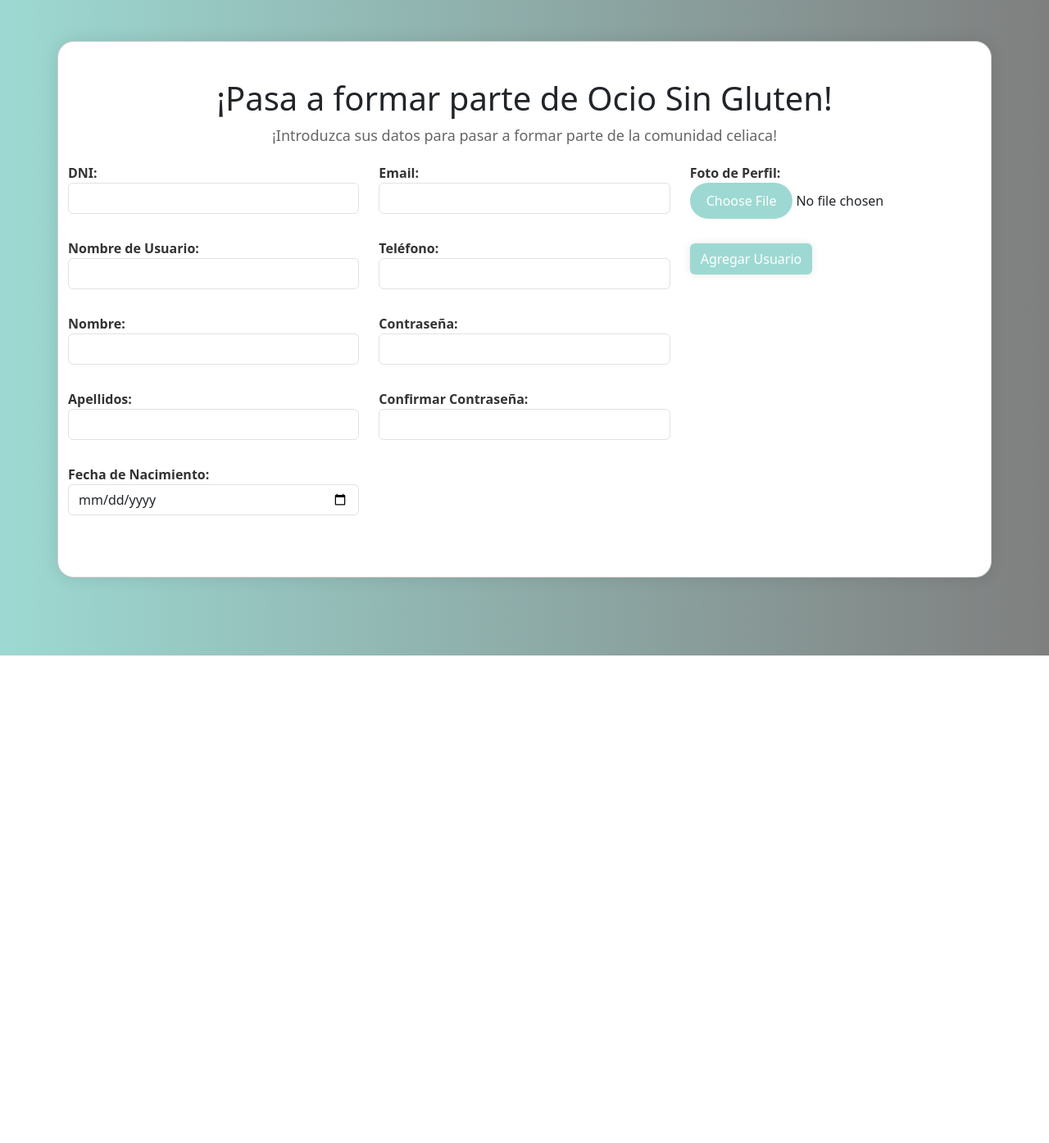
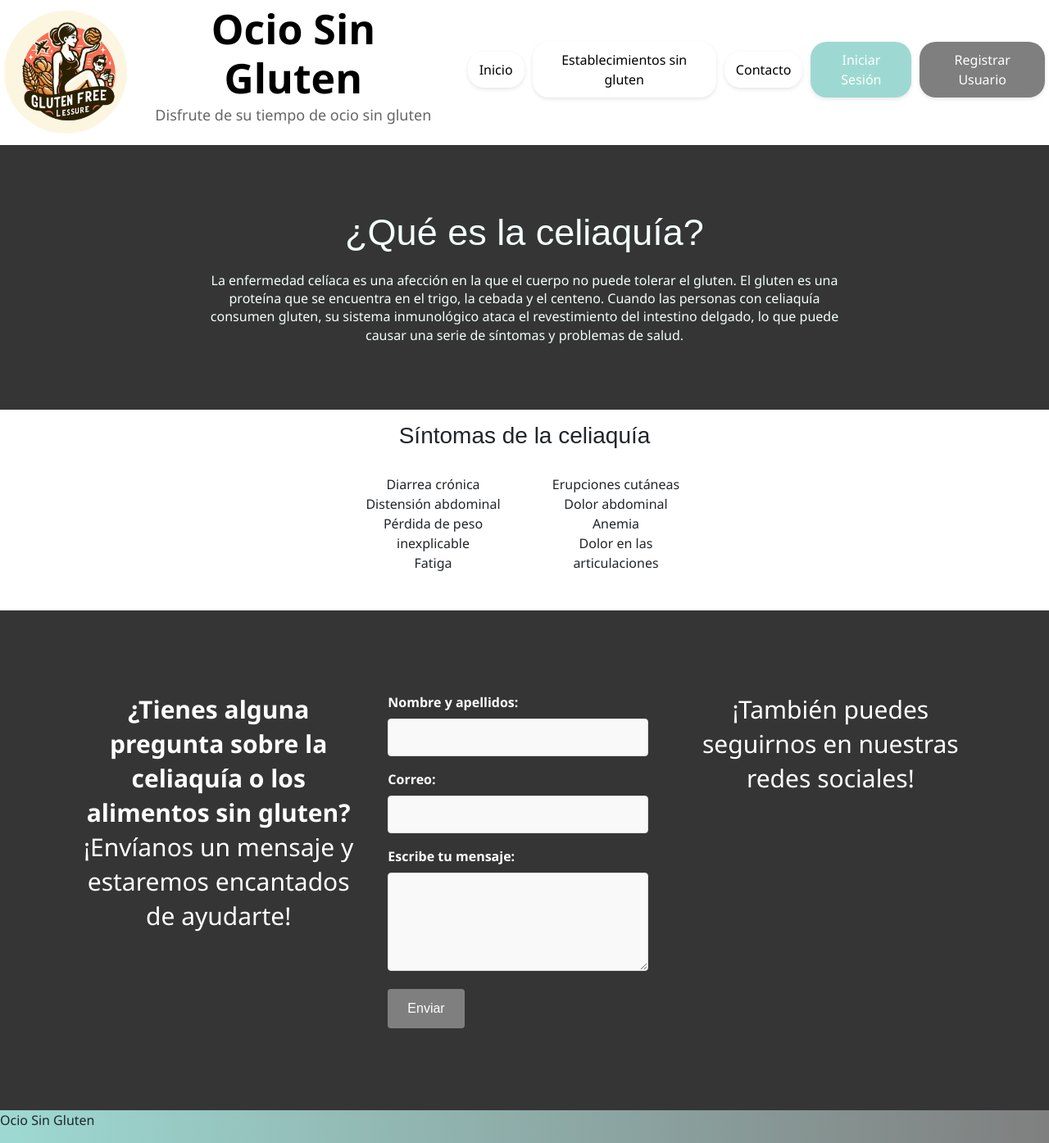
Before and after one commit to aordonez24/OcioSinGluten, a Vue app in the folder src/frontend/: page /registro in a window 1280 px wide. Shown: the whole page at 82% size. Before the commit the page ends 800 px from the top, so only its background shows below. Built offline with nearby package versions, Linux system fonts and the light colour scheme.

Commit message:
Creación vista inicial

```diff
--- a/src/frontend/public/index.html
+++ b/src/frontend/public/index.html
@@ -4,7 +4,7 @@
     <meta charset="utf-8">
     <meta http-equiv="X-UA-Compatible" content="IE=edge">
     <meta name="viewport" content="width=device-width,initial-scale=1.0">
-    <link rel="icon" href="<%= BASE_URL %>favicon.ico">
+    <link rel="icon" href="<%= BASE_URL %>8icono.ico">
     <title><%= htmlWebpackPlugin.options.title %></title>
   </head>
   <body>
--- a/src/frontend/src/App.vue
+++ b/src/frontend/src/App.vue
@@ -1,18 +1,17 @@
 <template>
-  <hello-world />
+  <cabecera-componente />
+  <Vista-Inicio />
 </template>
 
 <script>
-import HelloWorld from "./views/registroUsuario.vue";
+import CabeceraComponente from "@/components/header.vue";
+import VistaInicio from "@/views/Inicio.vue"
 
 export default {
   name: 'App',
   components: {
-    HelloWorld
+    CabeceraComponente,
+    VistaInicio
   }
 }
 </script>
-
-<style>
-
-</style>
--- /dev/null
+++ b/src/frontend/src/assets/css/header.css
@@ -0,0 +1,104 @@
+header {
+    background-color: #ffffff;
+    padding: 5px;
+    box-shadow: 0px 2px 5px rgba(0, 0, 0, 0.1);
+    display: flex;
+    align-items: center;
+    justify-content: center; /* Centra horizontalmente */
+    text-align: center; /* Añade centrado horizontal a los elementos inline */
+}
+
+.logo-container {
+    display: flex; /* Hacemos que el contenedor sea un flexbox */
+    align-items: center; /* Centramos los elementos verticalmente */
+}
+
+.logo {
+    width: 150px; /* Tamaño del logo */
+    height: 150px;
+    border-radius: 50%; /* Forma redonda */
+    margin-right: 20px; /* Ajustamos el margen derecho */
+}
+
+.title-container {
+    display: flex; /* Hacemos que el contenedor sea un flexbox */
+    flex-direction: column; /* Apilamos los elementos verticalmente */
+}
+
+.title {
+    font-size: 50px; /* Tamaño del título */
+    margin-bottom: 5px; /* Margen inferior para separar el título del subtítulo */
+}
+
+.subtitle {
+    font-size: 20px; /* Tamaño del subtítulo */
+    margin-top: 0; /* Eliminar cualquier margen superior predeterminado */
+}
+
+nav {
+    margin-left: 30px; /* Reducir el margen izquierdo */
+}
+
+nav ul.main-links {
+    list-style-type: none;
+    padding: 0;
+    display: flex;
+    align-items: center;
+    justify-content: center; /* Alinea los elementos al inicio */
+    margin-top: 10px; /* Ajusta el margen superior del contenedor de los botones */
+    margin-left: 0;
+}
+
+nav ul.main-links li {
+    margin-right: 10px; /* Ajusta el margen entre botones */
+}
+
+nav ul.main-links li:last-child {
+    margin-right: 0; /* Quita el margen derecho del último botón */
+}
+
+
+
+/* Estilo para todos los enlaces */
+nav ul li a {
+    text-decoration: none;
+    display: block;
+    width: 100%;
+    padding: 8px 12px;
+    border-radius: 20px;
+    color: black;
+    background-color: transparent;
+    border: 2px solid transparent;
+    transition: all 0.3s ease;
+    box-shadow: 0 2px 5px rgba(0, 0, 0, 0.1);
+}
+
+nav ul li a:hover {
+    background-color: #9DD9D2;
+    border-color: transparent;
+}
+
+/* Estilo para el enlace de "Iniciar Sesión" */
+nav ul li:nth-child(4) a {
+    background-color: #9DD9D2; /* Color de fondo verde */
+    color: white; /* Color de texto blanco */
+    border-color: transparent; /* Sin borde */
+}
+
+/* Estilo para el enlace de "Registrar Usuario" */
+nav ul li:nth-child(5) a {
+    background-color: #7F7F7F; /* Color de fondo azul */
+    color: white; /* Color de texto blanco */
+    border-color: transparent; /* Sin borde */
+}
+
+nav ul li:nth-child(4) a:hover {
+    background-color: #ffa500;
+    border-color: transparent;
+}
+
+/* Estilo para el enlace de "Registrar Usuario" */
+nav ul li:nth-child(5) a:hover {
+    background-color: #ffa500;
+    border-color: transparent;
+}
--- a/src/frontend/src/assets/css/inicio.css
+++ b/src/frontend/src/assets/css/inicio.css
@@ -1,57 +1,141 @@
 body {
     margin: 0;
     padding: 0;
-    font-family: Arial, sans-serif;
-}
-
-header {
-    background-color: #ffffff;
-    padding: 20px;
-    box-shadow: 0px 2px 5px rgba(0, 0, 0, 0.1);
-    display: flex;
-    align-items: center;
-    justify-content: space-between;
-}
-
-.logo-container {
-    display: flex;
-    align-items: center;
-}
-
-.logo {
-    width: 80px; /* Tamaño del logo */
-    height: 80px;
-    border-radius: 50%; /* Forma redonda */
-}
-
-.title {
-    font-size: 24px; /* Tamaño del título */
-    margin-left: 20px; /* Espacio entre el logo y el título */
-}
-
-nav ul {
-    list-style-type: none;
-    margin: 0;
-    padding: 0;
-    display: flex;
-    align-items: center;
-}
-
-nav ul li {
-    margin-right: 20px;
-}
-
-.additional-links {
-    margin-right: 20px; /* Espacio entre los enlaces adicionales y los principales */
+    font-family: 'Montserrat', sans-serif; /* Aplicar la fuente Montserrat */
 }
 
 .main-section {
     background-color: #353535; /* Color de fondo gris */
-    padding: 20px;
+    padding: 80px; /* Aumentar el padding para hacer la sección más grande */
     color: rgb(244, 255, 253); /* Color de texto blanco */
     text-align: center; /* Centrar texto */
+
 }
 
 .main-section h2 {
     color: rgb(244, 255, 253); /* Color de texto blanco */
+    text-align: center; /* Centrar el título de los síntomas */
+    margin-bottom: 20px; /* Agregar margen inferior al título */
+    font-size: 45px; /* Tamaño de fuente más grande */
+    font-family: 'Montserrat', sans-serif; /* Aplicar la fuente Montserrat */
+
 }
+
+.main-section p {
+    font-size: 16px; /* Tamaño de fuente más pequeño */
+    line-height: 1.4; /* Espaciado entre líneas más compacto */
+    max-width: 800px; /* Ancho máximo del texto para evitar que se extienda demasiado */
+    margin: 0 auto; /* Centrar el texto horizontalmente */
+}
+
+.symptoms-container {
+    background-color: #ffffff; /* Color de fondo gris */
+    margin-top: 0; /* Espacio entre el section y los síntomas */
+    padding: 30px; /* Aumentar el padding para hacer la sección más grande */
+}
+
+.symptoms-container h3 {
+    margin-top: -15px; /* Reducir margen superior del título */
+    text-align: center; /* Centrar el título de los síntomas */
+    margin-bottom: 30px; /* Agregar margen inferior al título */
+    font-family: 'Montserrat', sans-serif; /* Aplicar la fuente Montserrat */
+}
+
+.symptoms-columns {
+    display: flex;
+    justify-content: center; /* Centrar las columnas horizontalmente */
+}
+
+
+.column-container {
+    width: 15%; /* Reducir el ancho de los contenedores para que estén más juntos */
+    margin: 0 20px; /* Agregar un margen entre las columnas */
+    text-align: center; /* Centrar el contenido de los contenedores */
+}
+
+.left-column ul,
+.right-column ul {
+    padding-left: 0;
+    list-style-type: none; /* Elimina los puntos de la lista */
+}
+
+.symptoms-column ul li {
+    list-style-type: none;
+}
+
+.footer {
+    background-color: #9DD9D2; /* Color de fondo gris */
+    padding: 80px;
+}
+
+.footer p {
+    text-align: center; /* Centrar el título de los síntomas */
+    font-size: 45px; /* Tamaño de fuente más grande */
+    font-family: 'Montserrat', sans-serif; /* Aplicar la fuente Montserrat */
+}
+
+.contactin {
+    background-color: #353535; /* Color de fondo gris */
+    padding: 80px;
+    display: flex;
+    justify-content: space-between;
+}
+
+.contactin .column {
+    flex: 1; /* Las columnas ocupan el mismo espacio */
+    padding: 20px; /* Agregar espaciado interno */
+    text-align: center; /* Centrar el contenido */
+}
+
+.contactin h1,
+.contactin p {
+    font-size: 30px; /* Tamaño de fuente más pequeño */
+    line-height: 1.4; /* Espaciado entre líneas más compacto */
+    max-width: 400px; /* Ancho máximo del texto para evitar que se extienda demasiado */
+    margin: 0 auto; /* Centrar el texto horizontalmente */
+    color: white;
+}
+
+.contactin form {
+    text-align: left; /* Alinear el contenido del formulario a la izquierda */
+    max-width: 400px; /* Limitar el ancho del formulario para que no se vea muy extendido */
+    margin: 0 auto; /* Centrar el formulario horizontalmente */
+}
+
+.contactin form label {
+    display: block; /* Mostrar los labels en una línea nueva */
+    margin-bottom: 8px; /* Añadir un poco de espacio entre los labels */
+    color: white; /* Color del texto de los labels */
+}
+
+.contactin form input,
+.contactin form textarea {
+    width: calc(100% - 16px); /* Hacer que los campos de entrada y el área de texto ocupen todo el ancho disponible */
+    padding: 10px; /* Añadir relleno a los campos de entrada */
+    margin-bottom: 16px; /* Añadir espacio entre los campos */
+    border: 1px solid #ddd; /* Añadir un borde */
+    border-radius: 4px; /* Agregar bordes redondeados */
+    background-color: #f9f9f9; /* Color de fondo del campo */
+    color: #333; /* Color del texto */
+    font-size: 16px; /* Tamaño de fuente */
+}
+
+.contactin form textarea {
+    height: 120px; /* Establecer una altura para el área de texto */
+}
+
+.contactin form button {
+    background-color: #7F7F7F; /* Color de fondo del botón */
+    color: white; /* Color del texto del botón */
+    border: none; /* Eliminar el borde del botón */
+    padding: 12px 24px; /* Aumentar el relleno del botón */
+    cursor: pointer; /* Cambiar el cursor al pasar sobre el botón */
+    font-family: 'Montserrat', sans-serif; /* Aplicar la fuente Montserrat */
+    font-size: 16px; /* Tamaño de fuente */
+    border-radius: 4px; /* Agregar bordes redondeados */
+    transition: background-color 0.3s ease; /* Agregar una transición suave al color de fondo */
+}
+
+.contactin form button:hover {
+    background-color: #ffa500; /* Cambiar el color de fondo al pasar el cursor sobre el botón */
+}
--- /dev/null
+++ b/src/frontend/src/components/header.vue
@@ -0,0 +1,36 @@
+<script setup>
+
+</script>
+
+<template>
+  <div>
+    <header>
+      <div class="logo-container">
+        <img src="../assets/_8c971745-c451-48f5-8bf7-05017ae6975e.jpeg" alt="Logo de la aplicación" class="logo">
+        <div class="title-container">
+          <h1 class="title">Ocio Sin Gluten</h1>
+          <h2 class="subtitle">Disfrute de su tiempo de ocio sin gluten</h2> <!-- Subtítulo debajo del título -->
+        </div>
+      </div>
+      <nav>
+        <ul class="main-links">
+          <li><a href="#">Inicio</a></li>
+          <li><a href="#">Establecimientos sin gluten</a></li>
+          <li><a href="#">Contacto</a></li>
+          <li><router-link to="/usuario" @click="$router.push('/usuario')">Iniciar Sesión</router-link></li>
+          <li><router-link to="/registroUsuario" @click="$router.push('/registroUsuario')">Registrar Usuario</router-link></li>
+        </ul>
+      </nav>
+    </header>
+  </div>
+</template>
+
+<script>
+export default {
+  name: 'cabecera-componente'
+}
+</script>
+
+<style>
+@import "../assets/css/header.css";
+</style>
--- a/src/frontend/src/views/Inicio.vue
+++ b/src/frontend/src/views/Inicio.vue
@@ -1,32 +1,64 @@
 <template>
   <div>
-    <header>
-      <div class="logo-container">
-        <img src="../assets/_8c971745-c451-48f5-8bf7-05017ae6975e.jpeg" alt="Logo de la aplicación" class="logo">
-        <h1 class="title">Ocio Sin Gluten</h1>
-      </div>
-      <nav>
-        <ul class="additional-links">
-          <li><a href="#">Enlace 5</a></li>
-          <li><a href="#">Enlace 6</a></li>
-        </ul>
-        <ul>
-          <li><router-link to="/usuario" @click="$router.push('/usuario')">Usuario</router-link></li>
-          <li><router-link to="/registroUsuario" @click="$router.push('/registroUsuario')">Registro Usuario</router-link></li>
-        </ul>
-      </nav>
-    </header>
-
     <section class="main-section">
       <h2>¿Qué es la celiaquía?</h2>
       <p>La enfermedad celíaca es una afección en la que el cuerpo no puede tolerar el gluten. El gluten es una proteína que se encuentra en el trigo, la cebada y el centeno. Cuando las personas con celiaquía consumen gluten, su sistema inmunológico ataca el revestimiento del intestino delgado, lo que puede causar una serie de síntomas y problemas de salud.</p>
     </section>
+    <div class="symptoms-container">
+      <h3>Síntomas de la celiaquía</h3>
+      <div class="symptoms-columns">
+        <div class="column-container">
+          <div class="left-column">
+            <ul>
+              <li>Diarrea crónica</li>
+              <li>Distensión abdominal</li>
+              <li>Pérdida de peso inexplicable</li>
+              <li>Fatiga</li>
+            </ul>
+          </div>
+        </div>
+        <div class="column-container">
+          <div class="right-column">
+            <ul>
+              <li>Erupciones cutáneas</li>
+              <li>Dolor abdominal</li>
+              <li>Anemia</li>
+              <li>Dolor en las articulaciones</li>
+            </ul>
+          </div>
+        </div>
+      </div>
+    </div>
+    <div class="contactin">
+      <div class="column">
+        <h1>¿Tienes alguna pregunta sobre la celiaquía o los alimentos sin gluten?</h1>
+        <p>¡Envíanos un mensaje y estaremos encantados de ayudarte!</p>
+      </div>
+      <div class="column">
+        <form action="/submit-message" method="post">
+          <label for="name">Nombre y apellidos:</label>
+          <input type="text" id="name" name="name" required>
+          <label for="email">Correo:</label>
+          <input type="email" id="email" name="email" required>
+          <label for="message">Escribe tu mensaje:</label>
+          <textarea id="message" name="message" required></textarea>
+          <button type="submit">Enviar</button>
+        </form>
+      </div>
+      <div class="column">
+        <p>¡También puedes seguirnos en nuestras redes sociales!</p>
+        <!-- Agrega aquí tus iconos o enlaces de redes sociales -->
+      </div>
+    </div>
   </div>
+  <footer>
+    <p>Ocio Sin Gluten</p>
+  </footer>
 </template>
 
 <script>
 export default {
-  name: 'HelloWorld'
+  name: 'Vista-Inicio'
 }
 </script>
 
```
Also changed, not shown: 2 other files (tests, documents, lock files or other folders).
